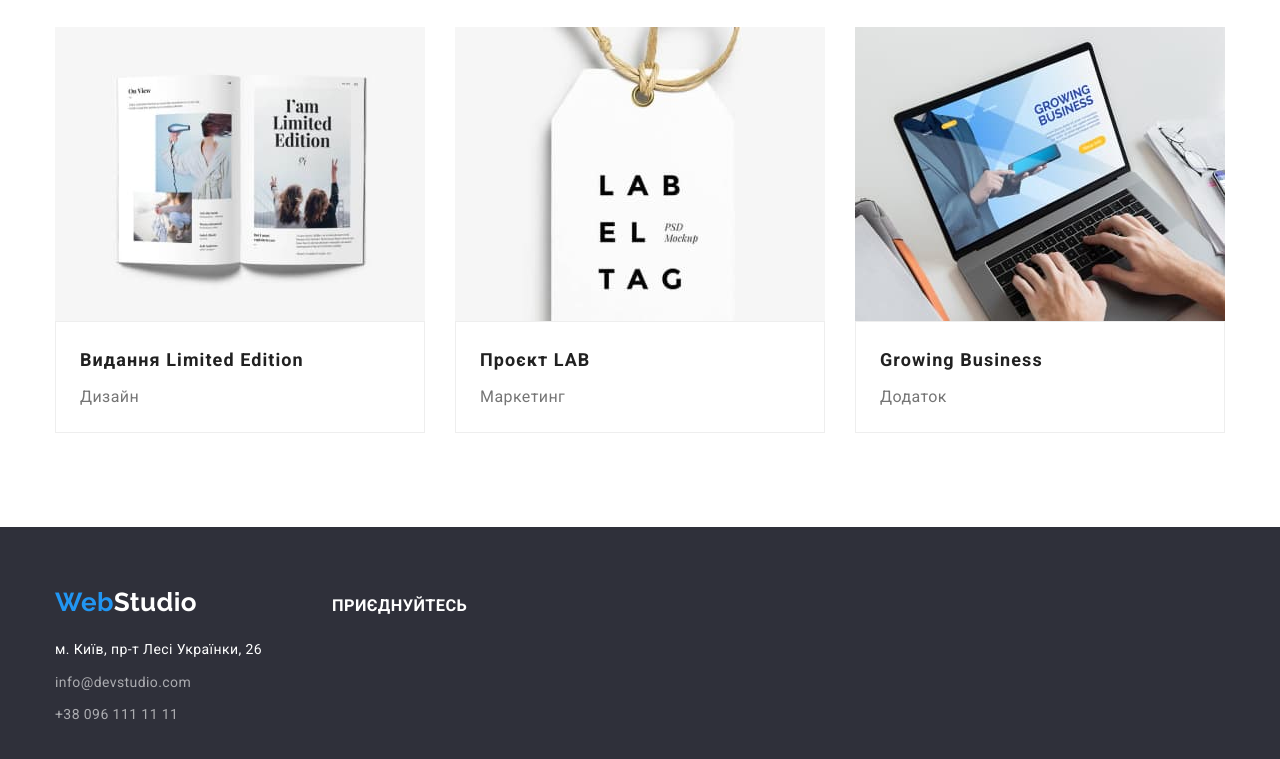
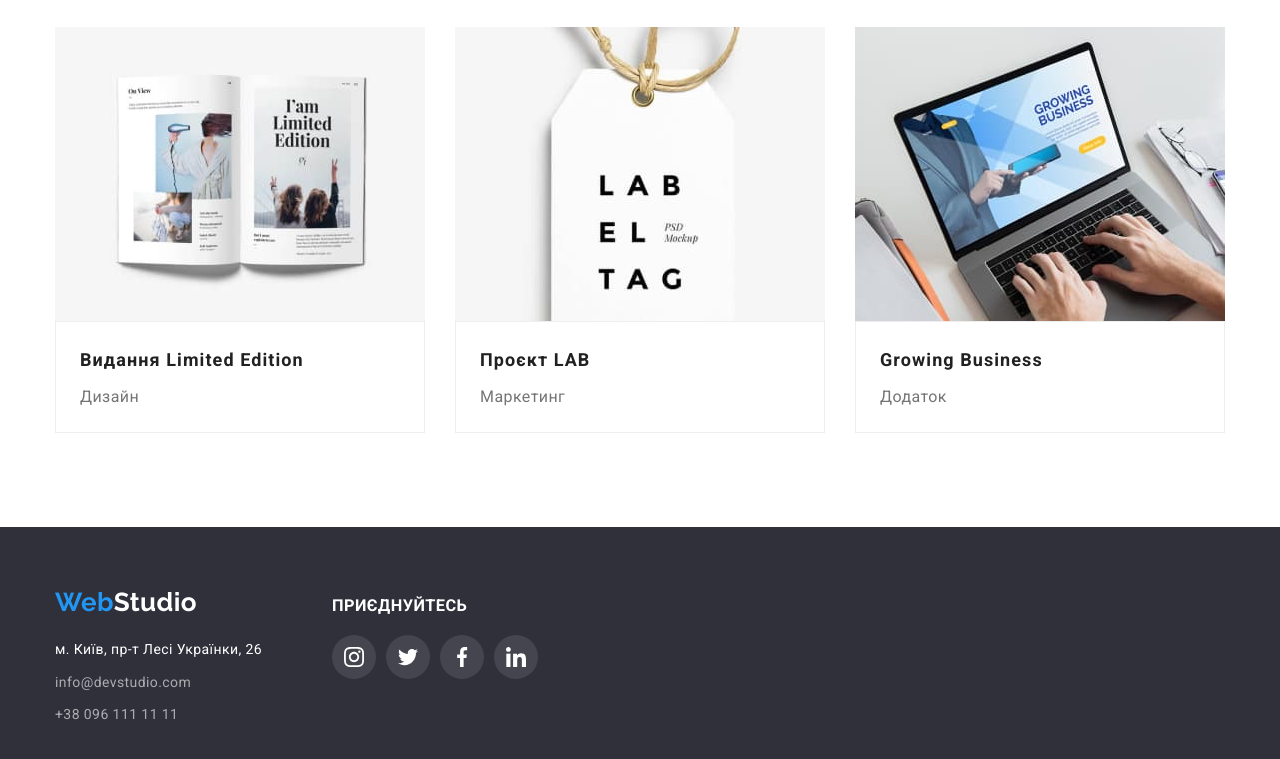
Before and after one commit to Vladislav7744/goit-markup-hw-04, a plain HTML site: page portfolio.html in a window 1280 px wide. Shown: the part 1108-1867 px from the top of the page. Drawn offline with nearby package versions, Linux system fonts and the light colour scheme.

Commit message:
Дз 4 16.11

```diff
--- a/portfolio.html
+++ b/portfolio.html
@@ -246,16 +246,32 @@
                 <h3 class="foot-soc-title">приєднуйтесь</h3>
                 <ul class="networks-list list">
                     <li>
-                        <a href="https://www.instagram.com" class="instagram-icon"></a>
+                        <a class="content-a link" href="https://www.instagram.com">
+                            <svg class="content-b" width="20" height="20">
+                                <use href="./images/symbol-defs.svg#icon-instagram-2"></use>
+                            </svg>
+                        </a>
                     </li>
                     <li>
-                        <a href="https://twitter.com" class="twitter-icon"></a>
+                        <a class="content-a link" href="https://twitter.com">
+                            <svg class="content-b" width="20" height="20">
+                                <use href="./images/symbol-defs.svg#icon-twitter-1"></use>
+                            </svg>
+                        </a>
                     </li>
                     <li>
-                        <a href="https://www.facebook.com/" class="facebook-icon"></a>
+                        <a class="content-a link" href="https://www.facebook.com/">
+                            <svg class="content-b" width="20" height="20">
+                                <use href="./images/symbol-defs.svg#icon-facebook-1"></use>
+                            </svg>
+                        </a>
                     </li>
                     <li>
-                        <a href="https://www.linkedin.com" class="linkedin-icon"></a>
+                        <a class="content-a link" href="https://www.linkedin.com">
+                            <svg class="content-b" width="20" height="20">
+                                <use href="./images/symbol-defs.svg#icon-linkedin-1"></use>
+                            </svg>
+                        </a>
                     </li>
                 </ul>
             </div>
```
Also changed, not shown: index.html (+0 -1 lines).
